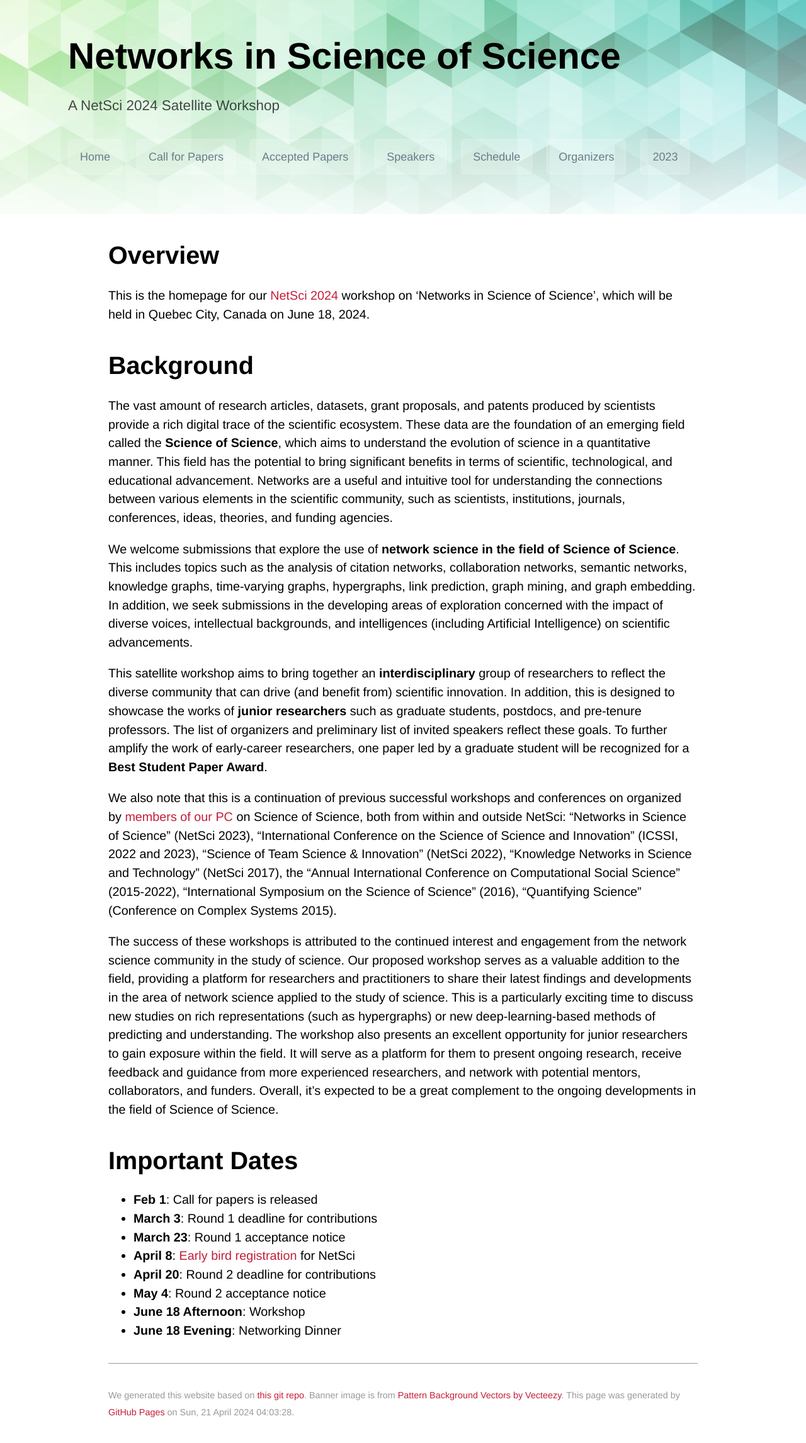
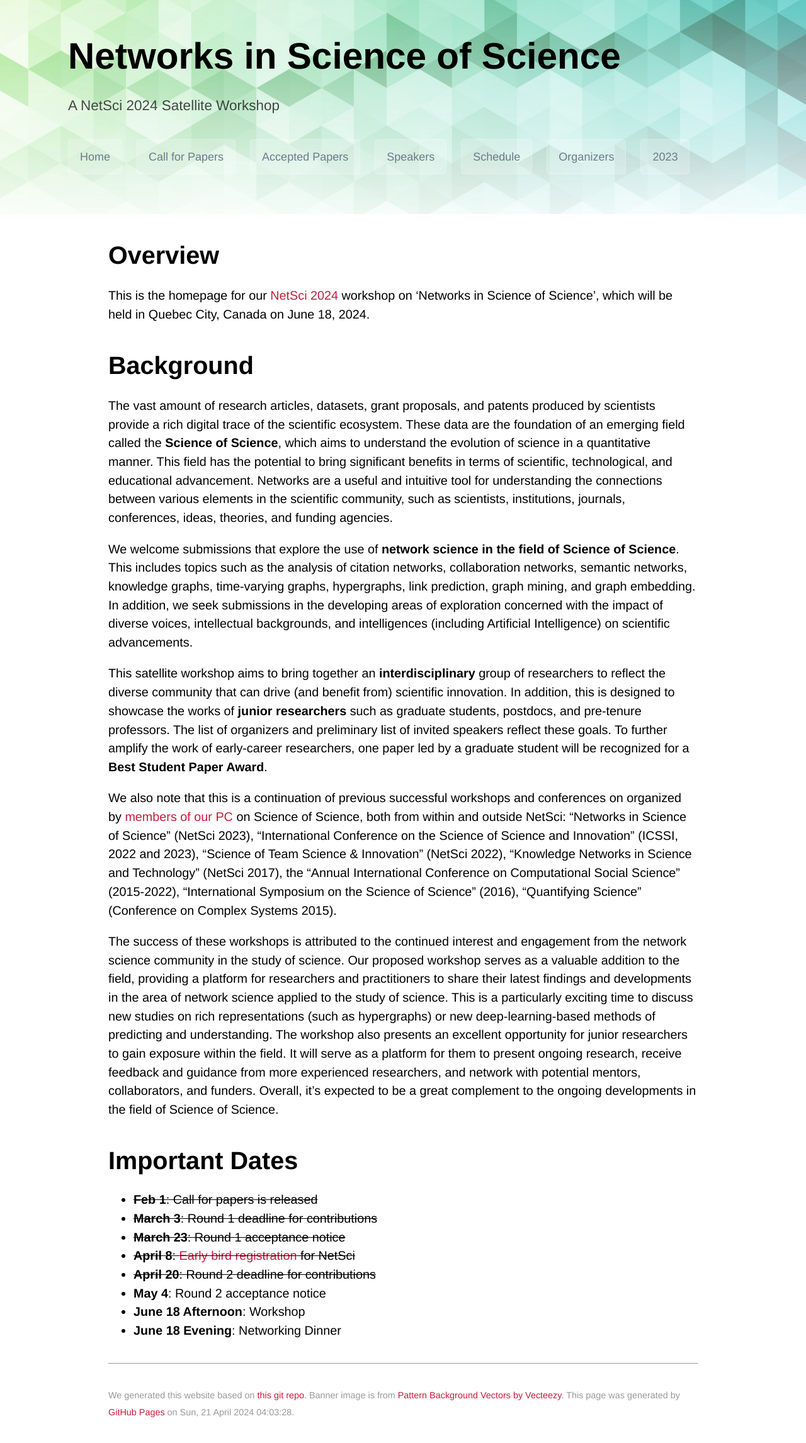
Before and after one commit to netscisci/netscisci.github.io, a Jekyll site: the page built from index.md, in a window 1280 px wide. Shown: the whole page at 63% size. Built offline with Jekyll 4.4.1, drawn with Linux system fonts in a browser that asks for light colours; some web fonts are replaced; our own code applies the rules of GitHub Pages for plain Markdown files.

```diff
--- a/index.md
+++ b/index.md
@@ -21,11 +21,11 @@ The success of these workshops is attributed to the continued interest and engag
 
 # Important Dates
 
-- **Feb 1**: Call for papers is released
-- **March 3**: Round 1 deadline for contributions
-- **March 23**: Round 1 acceptance notice
-- **April 8**: [Early bird registration](https://netsci2024.com/en/participate/registration) for NetSci
-- **April 20**: Round 2 deadline for contributions
+- ~~**Feb 1**: Call for papers is released~~
+- ~~**March 3**: Round 1 deadline for contributions~~
+- ~~**March 23**: Round 1 acceptance notice~~
+- ~~**April 8**: [Early bird registration](https://netsci2024.com/en/participate/registration) for NetSci~~
+- ~~**April 20**: Round 2 deadline for contributions~~
 - **May 4**: Round 2 acceptance notice
 - **June 18 Afternoon**: Workshop
 - **June 18 Evening**: Networking Dinner
```
